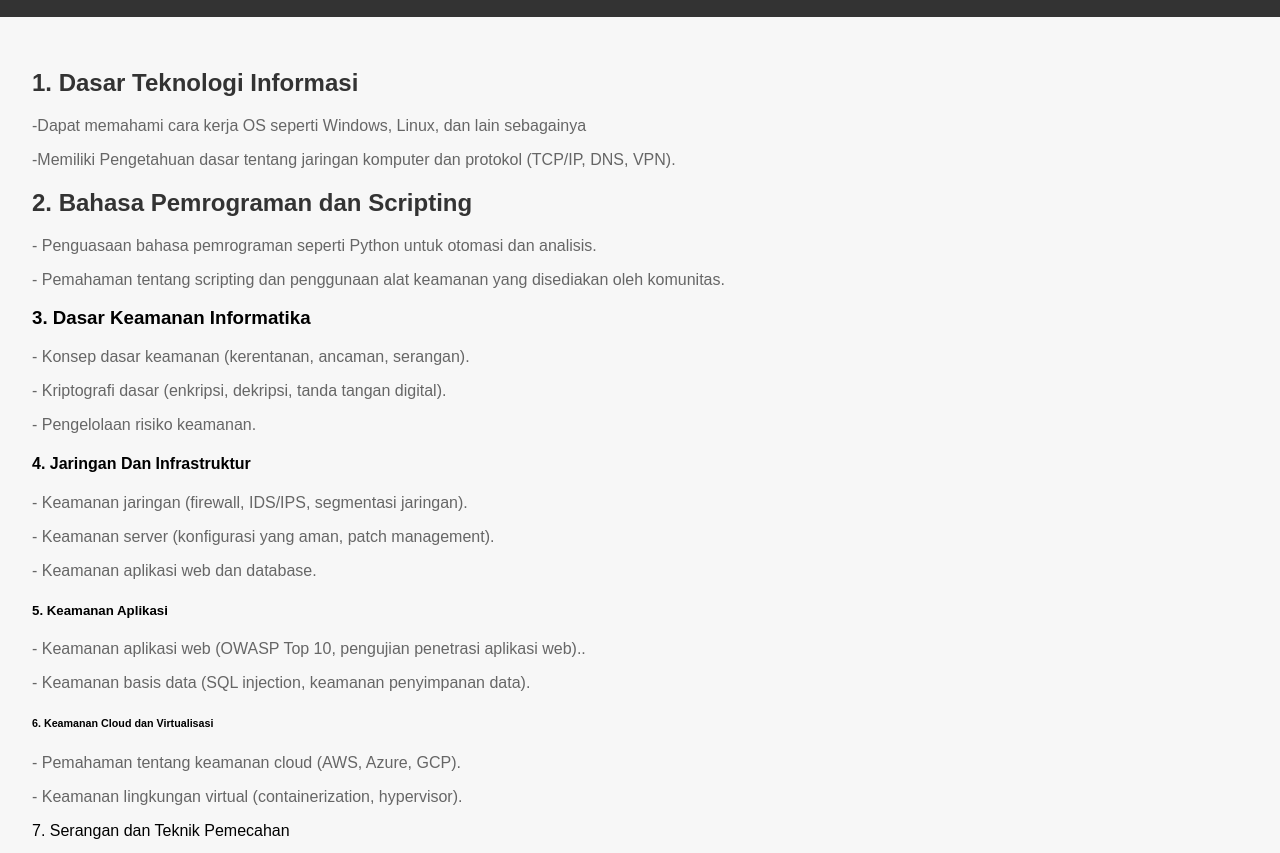
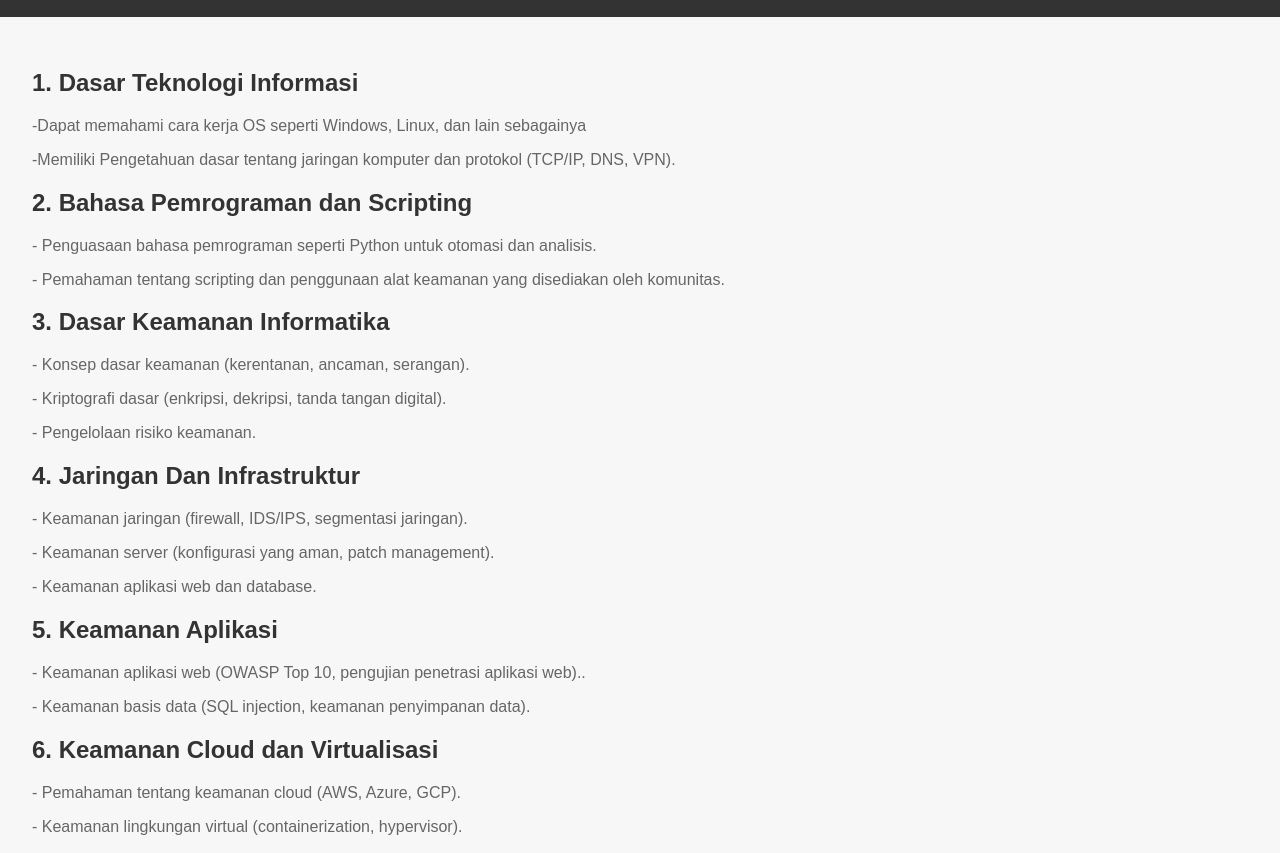
Before and after one commit to oktaach/oktaach.github.io, a plain HTML site: page index.html in a window 1280 px wide. Shown: the part 95-948 px from the top of the page. Drawn offline with Linux system fonts and the light colour scheme.

Commit message:
Update index.html

```diff
--- a/index.html
+++ b/index.html
@@ -50,29 +50,29 @@
       <p>- Pemahaman tentang scripting dan penggunaan alat keamanan yang disediakan oleh komunitas.</p>
     </section>
     <section>
-    <h3>3. Dasar Keamanan Informatika</h3>
+    <h2>3. Dasar Keamanan Informatika</h2>
       <p>- Konsep dasar keamanan (kerentanan, ancaman, serangan).</p>
       <p>- Kriptografi dasar (enkripsi, dekripsi, tanda tangan digital).</p>
       <p>- Pengelolaan risiko keamanan.</p>
      </section>
     <section>
-    <h4>4. Jaringan Dan Infrastruktur</h4>
+    <h2>4. Jaringan Dan Infrastruktur</h2>
       <p>- Keamanan jaringan (firewall, IDS/IPS, segmentasi jaringan).</p>
       <p>- Keamanan server (konfigurasi yang aman, patch management).</p>
       <p>- Keamanan aplikasi web dan database.</p>
     </section>
     <section>
-    <h5>5. Keamanan Aplikasi</h5>
+    <h2>5. Keamanan Aplikasi</h2>
       <p>- Keamanan aplikasi web (OWASP Top 10, pengujian penetrasi aplikasi web)..</p>
       <p>- Keamanan basis data (SQL injection, keamanan penyimpanan data).</p>
     </section>
     <section>
-    <h6>6. Keamanan Cloud dan Virtualisasi</h6>
+    <h2>6. Keamanan Cloud dan Virtualisasi</h2>
       <p>- Pemahaman tentang keamanan cloud (AWS, Azure, GCP).</p>
       <p>- Keamanan lingkungan virtual (containerization, hypervisor).</p>
     </section>
     <section>
-    <h7>7.  Serangan dan Teknik Pemecahan</h7>
+    <h2>7.  Serangan dan Teknik Pemecahan</h2>
       <p>- Pemahaman tentang berbagai jenis serangan (DDoS, phishing, malware).</p>
       <p>- Studi kasus serangan terkenal dan cara meresponnya.</p>
     </section>
```
